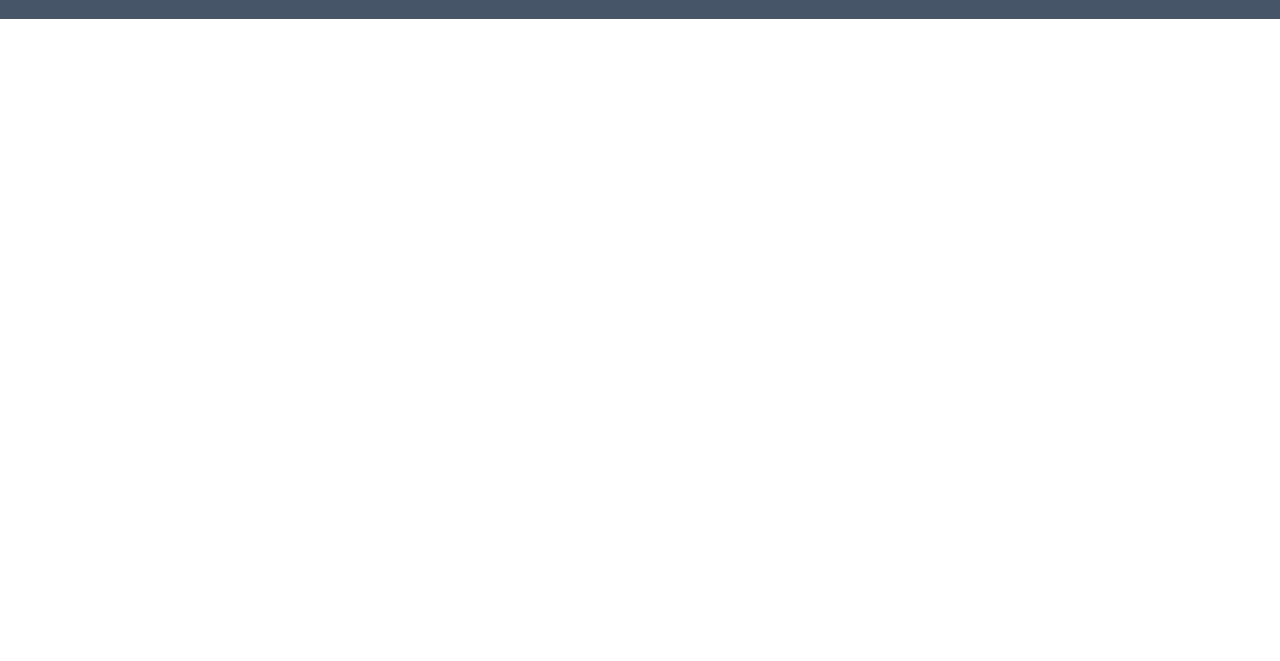
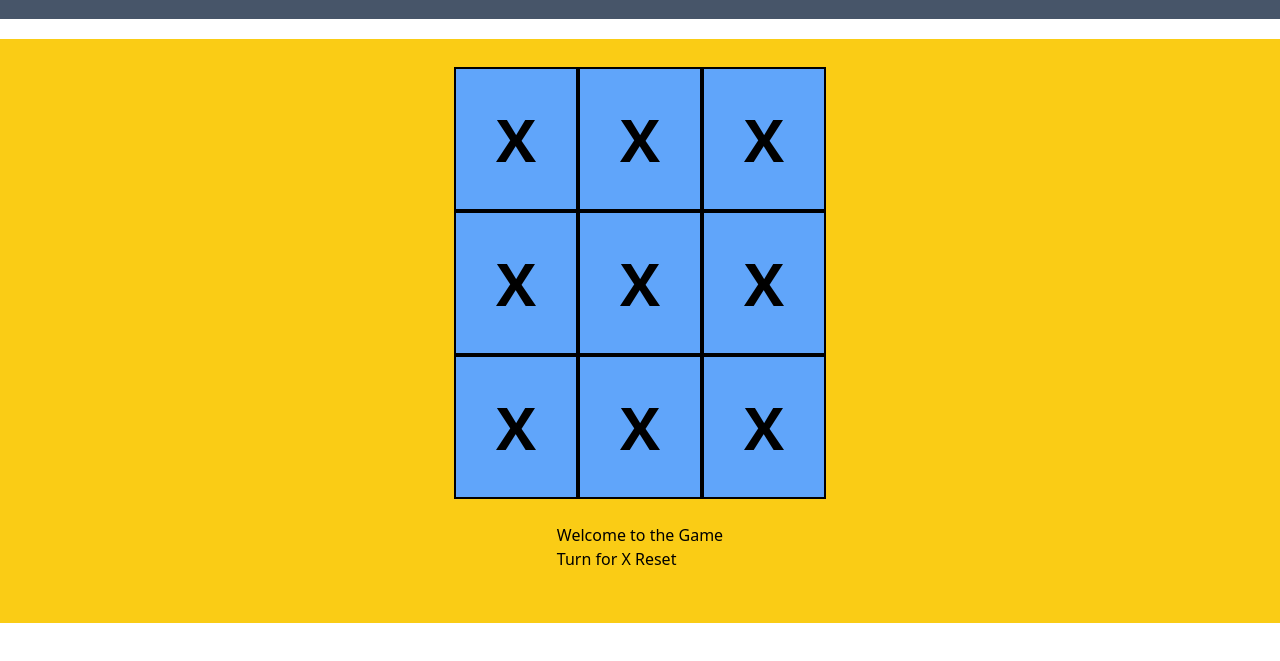
Before and after one commit to sunny2329/TIc-Toe, a website: page index.html in a window 1280 px wide. Shown: the part 65-726 px from the top of the page. Drawn offline with Linux system fonts and the light colour scheme.

Commit message:
box added

```diff
--- a/index.html
+++ b/index.html
@@ -16,8 +16,46 @@
     </nav>
 
 
-    <div class="gameContainer">
+    <div class="gameContainer bg-yellow-400 flex justify-center w-[100%] mt-5 flex-col items-center p-7">
+        <div class="container bg-blue-400 w-auto grid grid-cols-3 text-6xl justify-center font-bold p-0">
+            <div class="box">
+                <span class="boxtext">X</span>
+            </div>
+            <div class="box">
+                <span class="boxtext">X</span>
+            </div>
+            <div class="box">
+                <span class="boxtext">X</span>
+            </div>
+            <div class="box">
+                <span class="boxtext">X</span>
+            </div>
+            <div class="box">
+                <span class="boxtext">X</span>
+            </div>
+            <div class="box">
+                <span class="boxtext">X</span>
+            </div>
+            <div class="box">
+                <span class="boxtext">X</span>
+            </div>
+            <div class="box">
+                <span class="boxtext">X</span>
+            </div>
+            <div class="box">
+                <span class="boxtext">X</span>
+            </div>
+        </div>
 
+
+        <div class="gameInfo m-6">
+            <h1>Welcome to the Game</h1>
+            <div>
+                <span class="info">Turn for X</span>
+                <button id="reset">Reset</button>
+            </div>
+            <!-- add a image -->
+        </div>
     </div>
 
 
--- a/input.css
+++ b/input.css
@@ -1,3 +1,8 @@
 @tailwind base;
 @tailwind components;
 @tailwind utilities;
+
+
+.box{
+    @apply border-2 border-solid border-black p-10
+}
```
Also changed, not shown: style.css.
